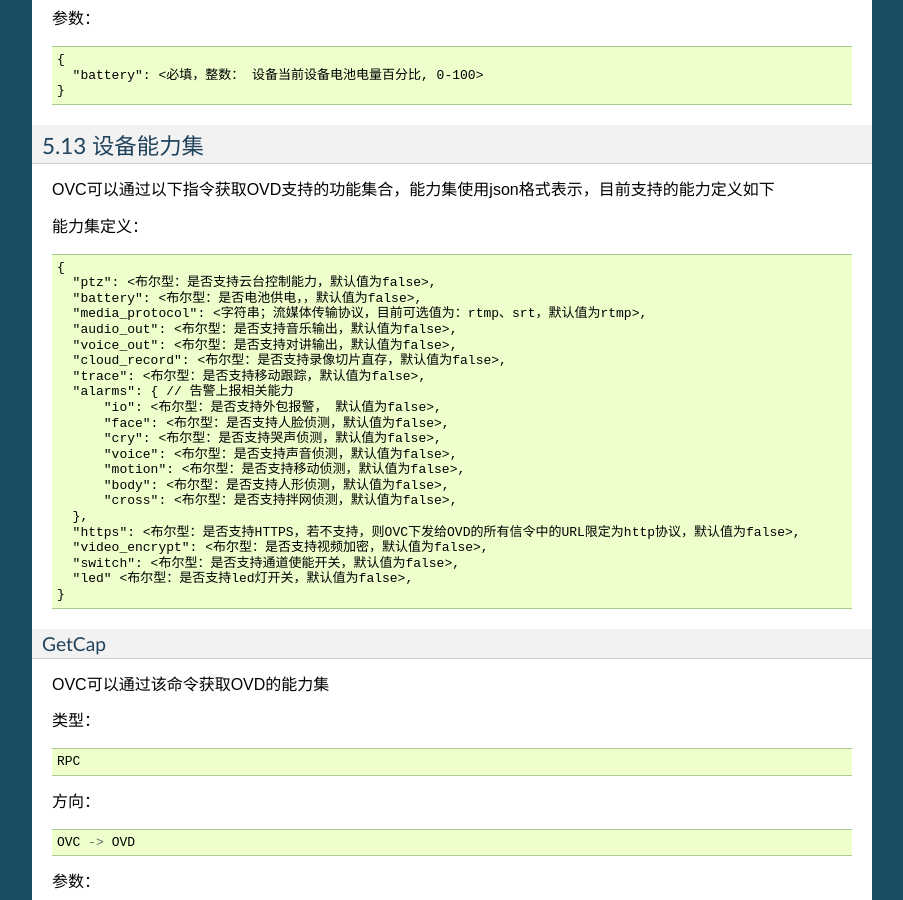
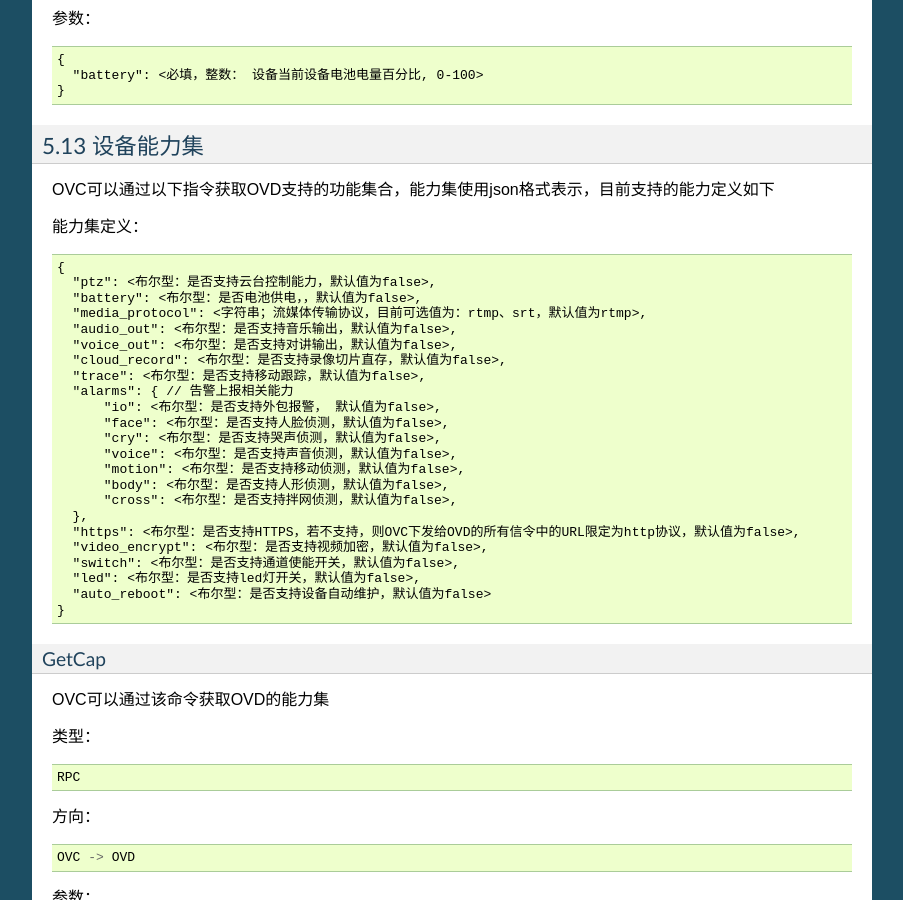
Before and after one commit to jamken/open_dev_sdk, a Sphinx documentation site: the page built from docs/dap.rst, in a window 1280 px wide and 900 px high, scrolled down 19843 px. Shown: the whole window, without its empty margins (198-1101 px from the left). Built offline with Sphinx 7.4.7, drawn with Linux system fonts in a browser that asks for light colours.

Commit message:
能力集增加自动维护能力开关

```diff
--- a/docs/dap.rst
+++ b/docs/dap.rst
@@ -1151,7 +1151,8 @@ OVC可以通过以下指令获取OVD支持的功能集合，能力集使用json
     "https": <布尔型：是否支持HTTPS，若不支持，则OVC下发给OVD的所有信令中的URL限定为http协议，默认值为false>,
     "video_encrypt": <布尔型：是否支持视频加密，默认值为false>,
     "switch": <布尔型：是否支持通道使能开关，默认值为false>,
-    "led" <布尔型：是否支持led灯开关，默认值为false>,
+    "led": <布尔型：是否支持led灯开关，默认值为false>,
+    "auto_reboot": <布尔型：是否支持设备自动维护，默认值为false>
   }
 
 GetCap
```
